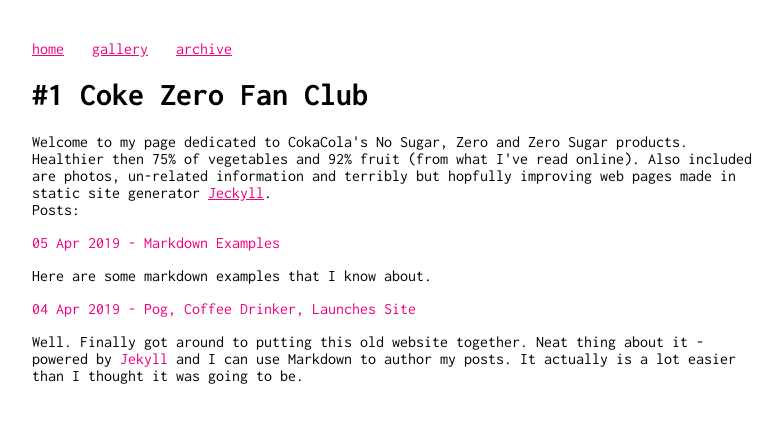
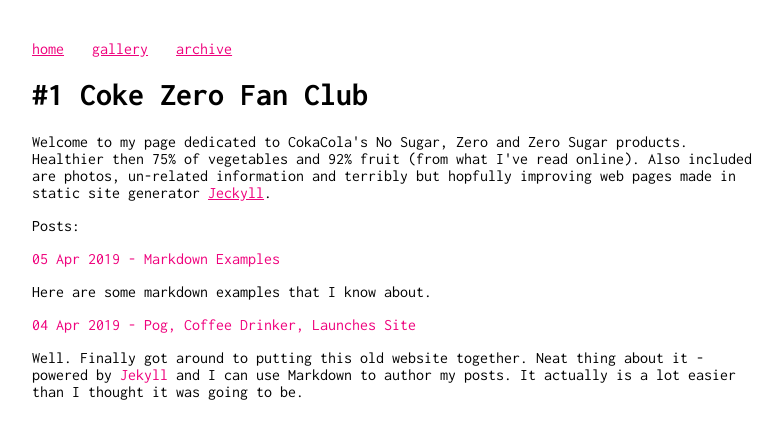
Before and after one commit to poglet/poglet.github.io, a Jekyll site: the page built from index.html, in a window 1280 px wide. Shown: the top 439 px of the page, without its empty margins (248-1030 px from the left). Built offline with Jekyll 4.4.1, drawn with Linux system fonts in a browser that asks for light colours.

Commit message:
Update index.html

```diff
--- a/index.html
+++ b/index.html
@@ -11,7 +11,9 @@
       Healthier then 75% of vegetables and 92% fruit (from what I've read online).
       Also included are photos, un-related information and terribly but hopfully improving web pages made in static site
       generator <a href="https://jekyllrb.com/">Jeckyll</a>.
-   <br>
+   </p>
+
+   <p>
    Posts:
    </p>
 
@@ -26,3 +28,4 @@
    </li>
    {% endfor %}
 </ul>
+<!-- /.posts -->
```
Lines whose indentation alone changed are shown as unchanged.
